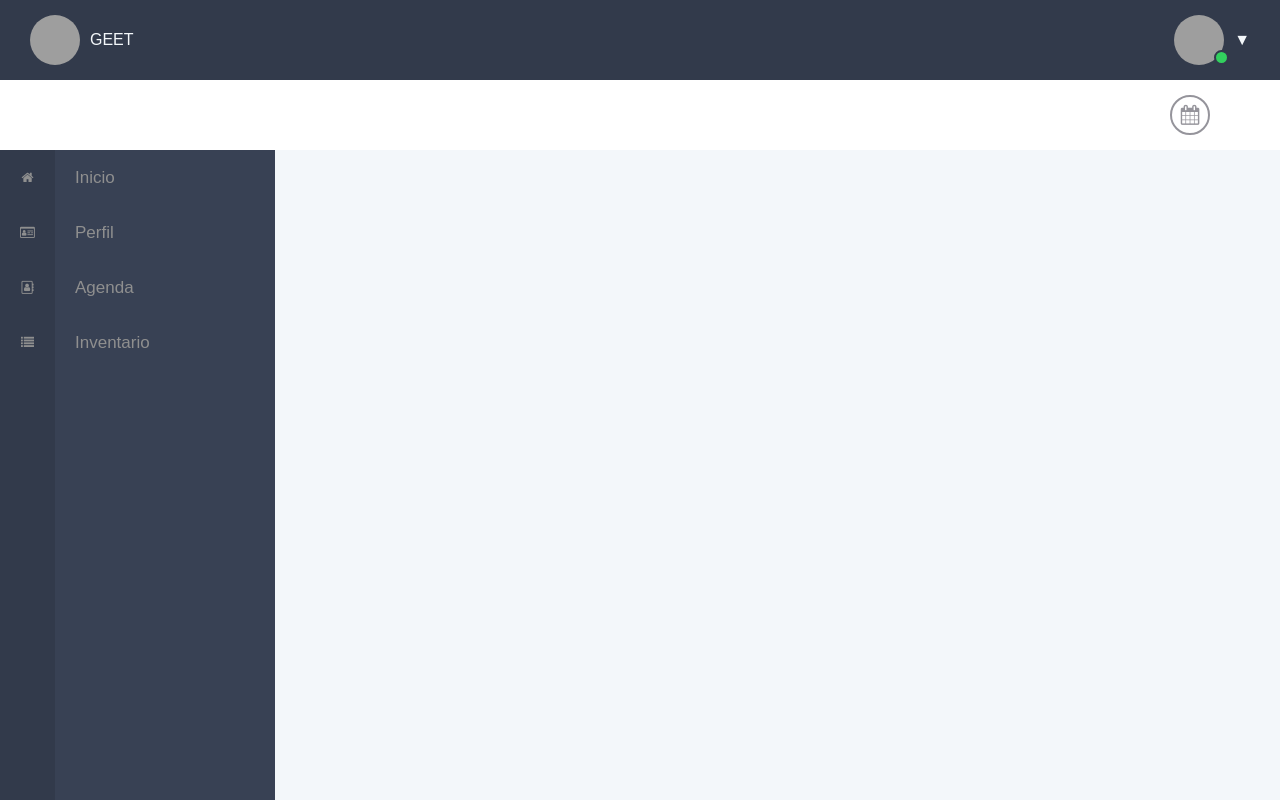
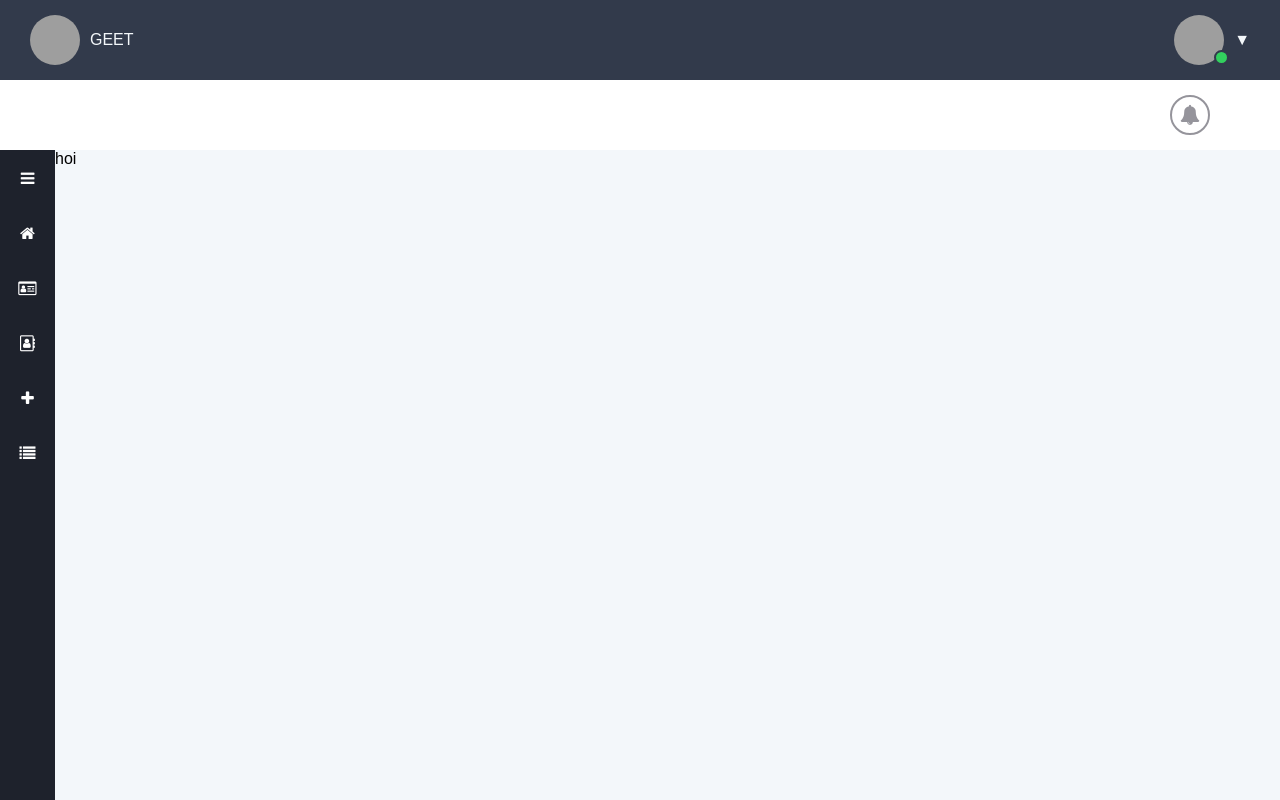
Before and after one commit to WichoEguia/DentAgenda, a CodeIgniter app: page /DentAgenda/ in a window 1280 px wide. Run offline with CodeIgniter, Linux system fonts and the light colour scheme; some libraries are stand-ins or nearby versions; grey boxes are pictures that could not be loaded.

Commit message:
cambio en navegación

```diff
--- a/application/controllers/Welcome.php
+++ b/application/controllers/Welcome.php
@@ -4,7 +4,8 @@ defined('BASEPATH') OR exit('No direct script access allowed');
 class Welcome extends CI_Controller {
 	public function index(){
 		$this->load->helper('url');
-		$this->load->view('main_layout_inicio');
-		$this->load->view('main_layout_fin');
+		$this->load->view('main_layout_header');
+		$this->load->view('main_layout_nav');
+		$this->load->view('main_layout_footer');
 	}
 }
--- a/application/views/main_layout_inicio.php
+++ b/application/views/main_layout_header.php
@@ -46,40 +46,9 @@
           <p id="full_date"></p>
 
           <button clss="flex center-Y center-X">
-            <i class="fa fa-calendar" aria-hidden="true"></i>
+            <i class="fa fa-bell" aria-hidden="true"></i>
           </button>
         </div>
       </div>
     </div>
   </header>
-  <nav>
-    <div id="nav_container">
-      <div class="flex">
-        <div class="icon_nav flex center-X center-Y">
-          <i class="fa fa-home" aria-hidden="true"></i>
-        </div>
-        <div class="text_nav flex center-Y">Inicio</div>
-      </div>
-      <div class="flex">
-        <div class="icon_nav flex center-X center-Y">
-          <i class="fa fa-id-card-o" aria-hidden="true"></i>
-        </div>
-        <div class="text_nav flex center-Y">Perfil</div>
-      </div>
-      <div class="flex">
-        <div class="icon_nav flex center-X center-Y">
-          <i class="fa fa-address-book-o" aria-hidden="true"></i>
-        </div>
-        <div class="text_nav flex center-Y">Agenda</div>
-      </div>
-      <div class="flex">
-        <div class="icon_nav flex center-X center-Y">
-          <i class="fa fa-list" aria-hidden="true"></i>
-        </div>
-        <div class="text_nav flex center-Y">Inventario</div>
-      </div>
-    </div>
-  </nav>
-  <main>
-    <!-- Pequeñas secciones para reprecentar los usuarios, notificando si están activos, foto y cantidad de equipos y proyectos -->
-    <div id="main_content">
--- /dev/null
+++ b/application/views/main_layout_nav.php
@@ -0,0 +1,57 @@
+<nav>
+  <div class="nav_iconbar">
+    <div class="icon_nav flex center-X center-Y">
+      <i class="fa fa-bars" aria-hidden="true"></i>
+    </div>
+
+    <a href="<?php echo base_url() ?>" class="icon_nav flex center-X center-Y">
+      <i class="fa fa-home" aria-hidden="true"></i>
+    </a>
+
+    <a href="<?php echo base_url() ?>" class="icon_nav flex center-X center-Y">
+      <i class="fa fa-id-card-o" aria-hidden="true"></i>
+    </a>
+
+    <a href="<?php echo base_url() ?>" class="icon_nav flex center-X center-Y">
+      <i class="fa fa-address-book-o" aria-hidden="true"></i>
+    </a>
+
+    <a href="<?php echo base_url() ?>" class="icon_nav flex center-X center-Y">
+      <i class="fa fa-plus" aria-hidden="true"></i>
+    </a>
+
+    <a href="<?php echo base_url() ?>" class="icon_nav flex center-X center-Y">
+      <i class="fa fa-list" aria-hidden="true"></i>
+    </a>
+  </div>
+
+  <div class="nav_labelsbar">
+    <div class="text_nav flex center-Y">
+      <p class="label_nav flex center-Y"></p>
+    </div>
+
+    <a href="<?php echo base_url() ?>" class="text_nav flex center-Y">
+      <p class="label_nav flex center-Y">Inicio</p>
+    </a>
+
+    <a href="<?php echo base_url() ?>" class="text_nav flex center-Y">
+      <p class="label_nav flex center-Y">Perfil</p>
+    </a>
+
+    <a href="<?php echo base_url() ?>" class="text_nav flex center-Y">
+      <p class="label_nav flex center-Y">Contactos</p>
+    </a>
+
+    <a href="<?php echo base_url() ?>" class="text_nav flex center-Y">
+      <p class="label_nav flex center-Y">Cita</p>
+    </a>
+
+    <a href="<?php echo base_url() ?>" class="text_nav flex center-Y">
+      <p class="label_nav flex center-Y">Inventario</p>
+    </a>
+  </div>
+</nav>
+<main>
+  <!-- Pequeñas secciones para reprecentar los usuarios, notificando si están activos, foto y cantidad de equipos y proyectos -->
+  <div id="main_content">
+    hoi
--- a/assets/css/main.css
+++ b/assets/css/main.css
@@ -16,7 +16,7 @@ body {
   background-color: #F3F7FA;
   height: 100vh;
   display: grid;
-  grid-template-columns: 250px 1fr;
+  grid-template-columns: 55px 1fr;
   grid-template-rows: 150px 1fr;
 }
 
@@ -45,6 +45,14 @@ input:focus, button:focus {
   -webkit-box-align: center;
       -ms-flex-align: center;
           align-items: center;
+}
+
+a {
+  text-decoration: none;
+}
+
+a.color {
+  background: #3368d6;
 }
 
 header {
@@ -201,50 +209,44 @@ header {
   color: #95949B;
 }
 
-nav {
-  background: #384154;
+nav .nav_iconbar {
+  background: #1e222c;
   height: 100vh;
-  width: 275px;
+  width: 55px;
   position: fixed;
   left: 0;
   padding-top: 150px;
   z-index: 99;
-  display: grid;
-  grid-template-rows: 1fr;
-  -webkit-box-shadow: 55px 0 #323A4B inset;
-          box-shadow: 55px 0 #323A4B inset;
 }
 
-#nav_container div {
+nav .nav_iconbar .icon_nav {
+  color: #fff;
+  width: 100%;
   height: 55px;
 }
 
-#nav_container div .icon_nav,
-#nav_container div .text_nav {
-  color: #8f8f8f;
-  cursor: pointer;
+nav .nav_labelsbar {
+  width: 192.5px;
+  background: #282e3c;
+  height: 100vh;
+  position: fixed;
+  left: -100%;
+  top: 0;
+  padding-top: 150px;
+  z-index: 98;
+  -webkit-transition: left .5s;
+  transition: left .5s;
 }
 
-#nav_container div .icon_nav {
-  background: #323A4B;
-  width: 20%;
-  font-size: 20px;
+nav .nav_labelsbar .label_nav {
+  width: 100%;
+  height: 55px;
+  margin-left: 10px;
+  color: #fff;
 }
 
-#nav_container div .icon_nav i {
-  font-size: 13px;
-}
-
-#nav_container div .text_nav {
-  height: 100%;
-  width: 80%;
-  background: #384154;
-  font-size: 17px;
-  padding-left: 20px;
-}
-
-#nav_container div:hover div {
-  color: #F3F7FA;
+nav:hover .nav_labelsbar {
+  left: 55px;
 }
 
 #main_content {
--- a/assets/scss/_general.scss
+++ b/assets/scss/_general.scss
@@ -19,7 +19,7 @@ body{
   background-color: $white;
   height: 100vh;
   display: grid;
-  grid-template-columns: 250px 1fr;
+  grid-template-columns: 55px 1fr;
   grid-template-rows: 150px 1fr;
 }
 
@@ -44,3 +44,11 @@ input, button{
     align-items: center;
   }
 }
+
+a{
+  text-decoration: none;
+
+  &.color{
+    background: $blue;
+  }
+}
--- a/assets/scss/_nav.scss
+++ b/assets/scss/_nav.scss
@@ -1,55 +1,48 @@
 @import "variables";
 @import "mixins";
 
-$espaio_icono: 55px;
+$espacio_icono: 55px;
 
 nav{
-  background: lighten($deepblue, 3%);
+  .nav_iconbar{
+    background: darken($deepblue, 10%);
     height: 100vh;
-  width: $espaio_icono * 5;
+    width: $espacio_icono;
     position: fixed;
     left: 0;
     padding-top: $header_height;
     z-index: 99;
-  display: grid;
-  grid-template-rows: 1fr;
-  box-shadow: $espaio_icono 0 $deepblue inset;
-}
-
-#nav_container{
-  div{
-    height: $espaio_icono;
-
-    *{
-      // border: 1px solid $red;
-    }
-
-    .icon_nav,
-    .text_nav{
-      color: #8f8f8f;
-      cursor: pointer;
-    }
 
     .icon_nav{
-      background: $deepblue;
-      width: 20%;
-      font-size: 20px;
-
-      i{
-        font-size: 13px;
+      color: #fff;
+      width: 100%;
+      height: $espacio_icono;
     }
   }
 
-    .text_nav{
-      height: 100%;
-      width: 80%;
-      background: lighten($deepblue, 3%);
-      font-size: 17px;
-      padding-left: 20px;
+  .nav_labelsbar{
+    width: $espacio_icono * 3.5;
+    background: darken($deepblue, 5%);
+    height: 100vh;
+    position: fixed;
+    // left: $espacio_icono;
+    left: -100%;
+    top: 0;
+    padding-top: $header_height;
+    z-index: 98;
+    transition: left .5s;
+
+    .label_nav{
+      width: 100%;
+      height: $espacio_icono;
+      margin-left: 10px;
+      color: #fff;
+    }
   }
 
-    &:hover div{
-      color: $white;;
+  &:hover{
+    .nav_labelsbar{
+      left: $espacio_icono;
     }
   }
 }
--- a/assets/scss/_variables.scss
+++ b/assets/scss/_variables.scss
@@ -1,4 +1,5 @@
 $deepblue: #323A4B;
+$blue: #3368d6;
 $white: #F3F7FA;
 $gray: #95949B;
 $red: #EE4040;
```
Also changed, not shown: application/views/main_layout_footer.php (renamed from application/views/main_layout_fin.php). Lines whose indentation alone changed are shown as unchanged.
